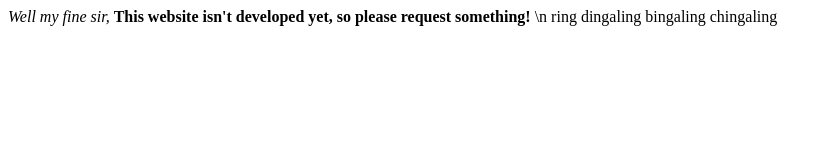
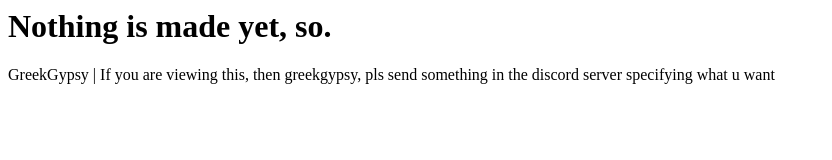
Before and after one commit to r0b1ox/GreekGypsy, a plain HTML site: page index.html in a window 1280 px wide. Shown: the whole page, without its empty margins (0-832 px from the left). Drawn offline with Linux system fonts and the light colour scheme.

Commit message:
Update index.html

```diff
--- a/index.html
+++ b/index.html
@@ -1,4 +1,2 @@
-<i>Well my fine sir,</i>
-<b> This website isn't developed yet, so please request something!</b>
-<a>\n ring dingaling bingaling chingaling</a>
-<title>Greekgypsy request smth</title>
+<h1>Nothing is made yet, so.</h1>
+<a>GreekGypsy | If you are viewing this, then greekgypsy, pls send something in the discord server specifying what u want</a>
```
